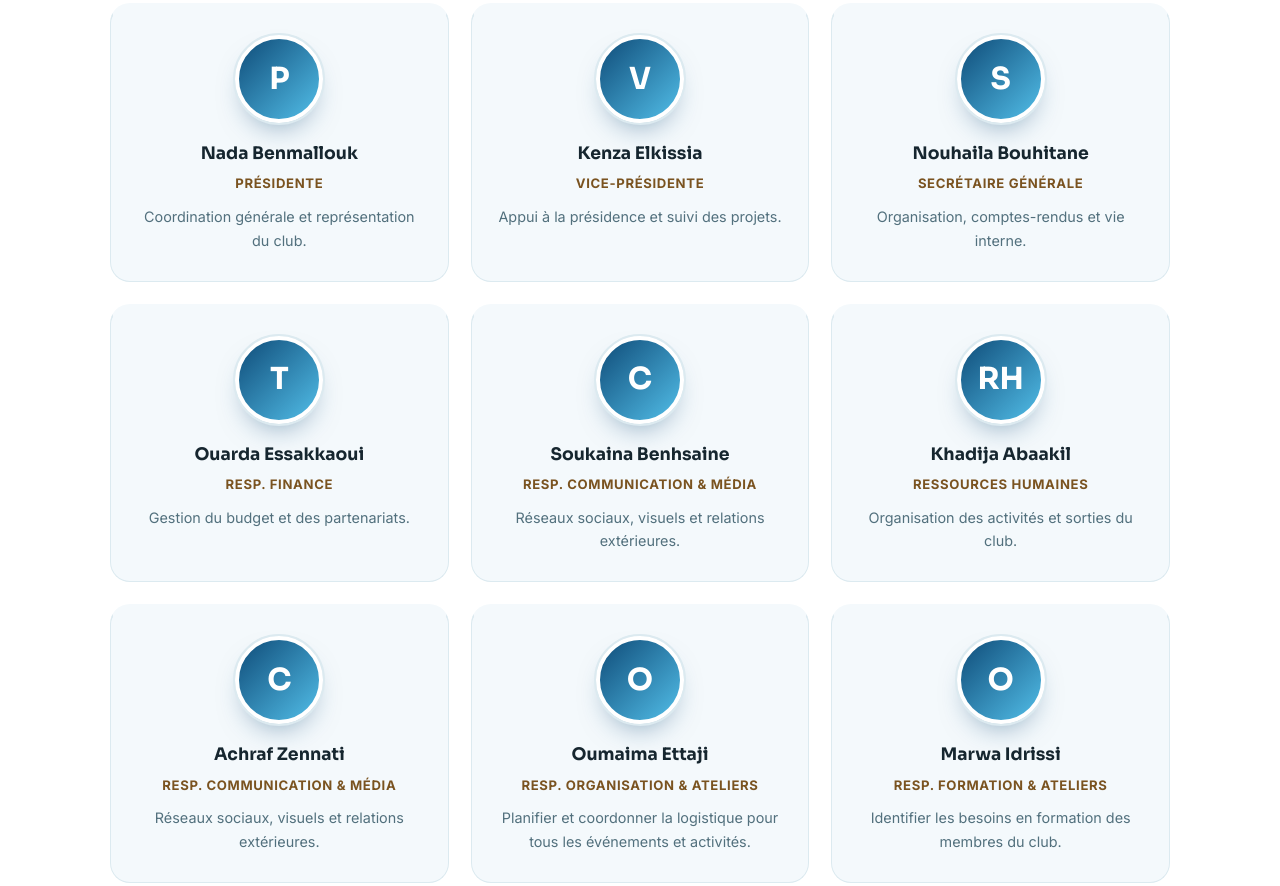
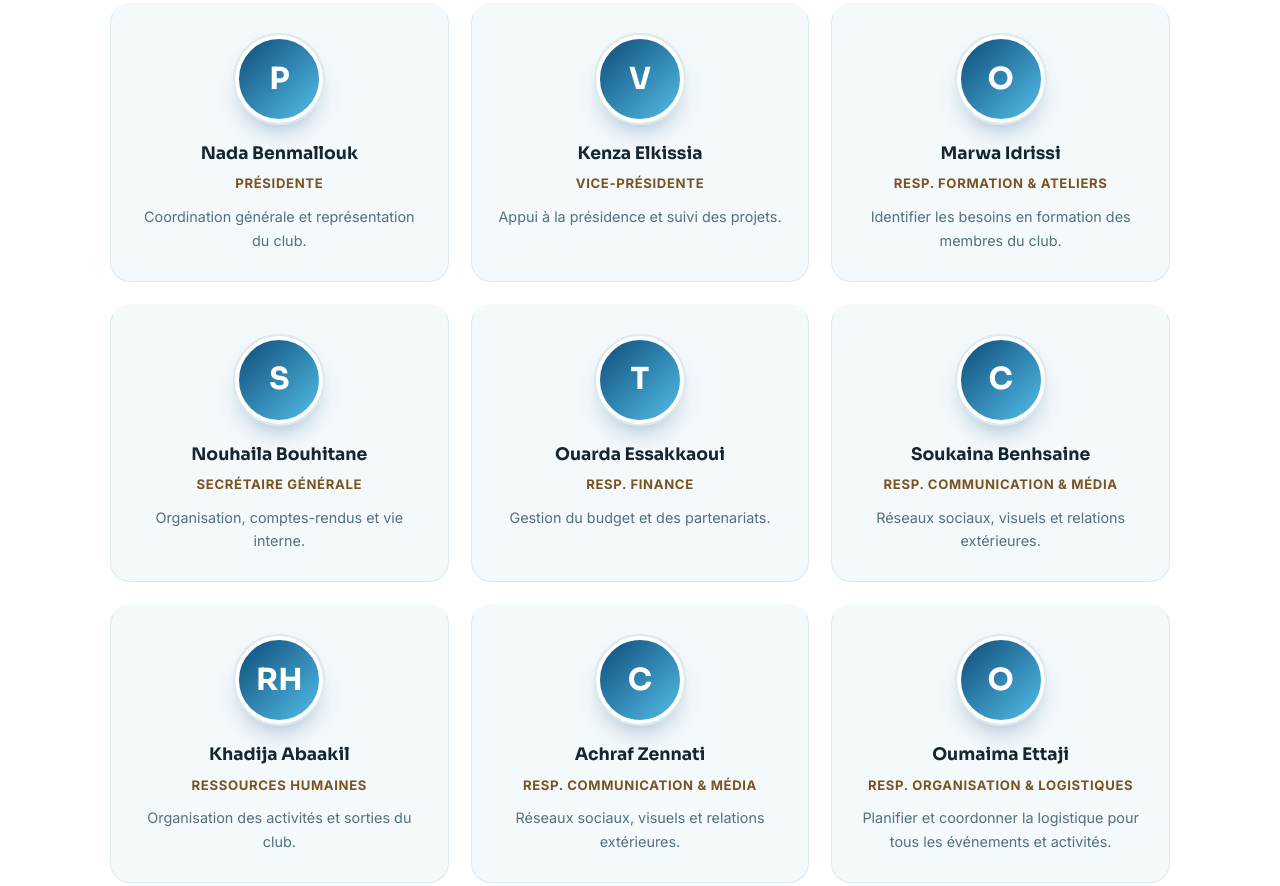
Before and after one commit to AY-max-go/iegs, a plain HTML site: page index.html in a window 1280 px wide. Shown: the part 2533-3419 px from the top of the page. Drawn offline with Linux system fonts and the light colour scheme.

Commit message:
Update index.html

```diff
--- a/index.html
+++ b/index.html
@@ -470,14 +470,13 @@
       <div class="grid-3">
         <div class="member reveal d1"><div class="avatar">P</div><h3>Nada Benmallouk</h3><span class="role">Présidente</span><p class="note">Coordination générale et représentation du club.</p></div>
         <div class="member reveal d2"><div class="avatar">V</div><h3>Kenza Elkissia</h3><span class="role">Vice-Présidente</span><p class="note">Appui à la présidence et suivi des projets.</p></div>
-        <div class="member reveal d3"><div class="avatar">S</div><h3>Nouhaila Bouhitane </h3><span class="role">Secrétaire Générale</span><p class="note">Organisation, comptes-rendus et vie interne.</p></div>
-        <div class="member reveal d1"><div class="avatar">T</div><h3>Ouarda Essakkaoui </h3><span class="role">RESP. FINANCE</span><p class="note">Gestion du budget et des partenariats.</p></div>
-        <div class="member reveal d2"><div class="avatar">C</div><h3>Soukaina Benhsaine</h3><span class="role">RESP. COMMUNICATION & MÉDIA</span><p class="note">Réseaux sociaux, visuels et relations extérieures.</p></div>
-        <div class="member reveal d3"><div class="avatar">RH</div><h3>Khadija Abaakil</h3><span class="role">RESSOURCES HUMAINES</span><p class="note">Organisation des activités et sorties du club.</p></div>
-         <div class="member reveal d1"><div class="avatar">C</div><h3>Achraf Zennati</h3><span class="role">RESP. COMMUNICATION & MÉDIA</span><p class="note">Réseaux sociaux, visuels et relations extérieures.</p></div>
-        <div class="member reveal d2"><div class="avatar">O</div><h3>Oumaima Ettaji</h3><span class="role">RESP. ORGANISATION & ATELIERS</span><p class="note">Planifier et coordonner la logistique pour tous les événements et activités.</p></div>
         <div class="member reveal d3"><div class="avatar">O</div><h3>Marwa Idrissi</h3><span class="role">RESP. FORMATION & ATELIERS</span><p class="note">Identifier les besoins en formation des membres du club.</p></div>
-      </div>
+        <div class="member reveal d1"><div class="avatar">S</div><h3>Nouhaila Bouhitane </h3><span class="role">Secrétaire Générale</span><p class="note">Organisation, comptes-rendus et vie interne.</p></div>
+        <div class="member reveal d2"><div class="avatar">T</div><h3>Ouarda Essakkaoui </h3><span class="role">RESP. FINANCE</span><p class="note">Gestion du budget et des partenariats.</p></div>
+        <div class="member reveal d3"><div class="avatar">C</div><h3>Soukaina Benhsaine</h3><span class="role">RESP. COMMUNICATION & MÉDIA</span><p class="note">Réseaux sociaux, visuels et relations extérieures.</p></div>
+        <div class="member reveal d1"><div class="avatar">RH</div><h3>Khadija Abaakil</h3><span class="role">RESSOURCES HUMAINES</span><p class="note">Organisation des activités et sorties du club.</p></div>
+         <div class="member reveal d2"><div class="avatar">C</div><h3>Achraf Zennati</h3><span class="role">RESP. COMMUNICATION & MÉDIA</span><p class="note">Réseaux sociaux, visuels et relations extérieures.</p></div>
+        <div class="member reveal d3"><div class="avatar">O</div><h3>Oumaima Ettaji</h3><span class="role">RESP. ORGANISATION & Logistiques</span><p class="note">Planifier et coordonner la logistique pour tous les événements et activités.</p></div>
       <p class="bureau-note reveal"></p>
     </div>
   </section>
```
